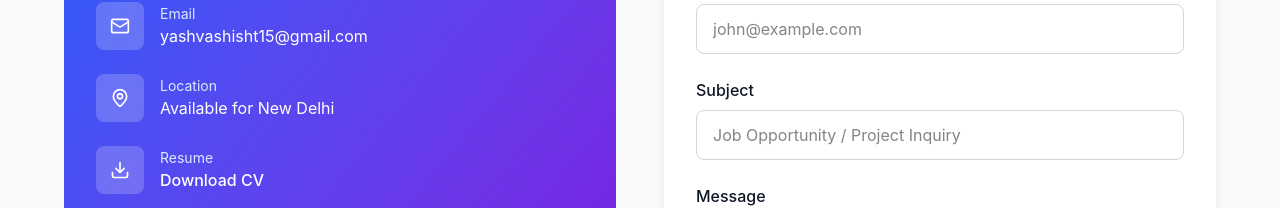
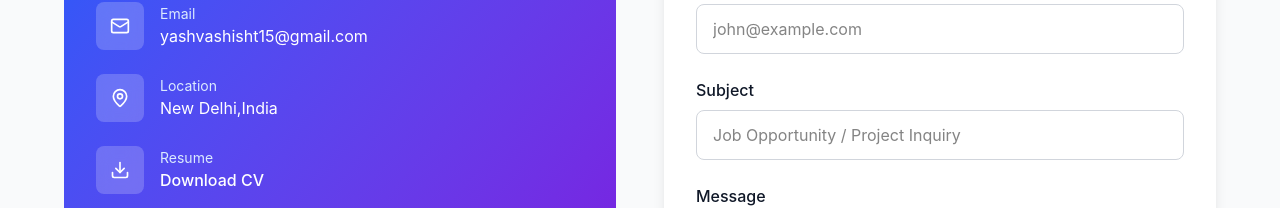
Before and after one commit to Yash-Vashisht/yash-vashisht.github.io, a React (Vite) app: page / in a window 1280 px wide. Shown: the part 4208-4416 px from the top of the page. Built offline with nearby package versions, Linux system fonts and the light colour scheme.

Commit message:
Fixed location

```diff
--- a/src/app/components/Contact.tsx
+++ b/src/app/components/Contact.tsx
@@ -76,7 +76,7 @@ export function Contact() {
                   </div>
                   <div>
                     <p className="text-sm text-blue-100">Location</p>
-                    <p className="text-white">Available for New Delhi</p>
+                    <p className="text-white">New Delhi,India</p>
                   </div>
                 </div>
 
```
